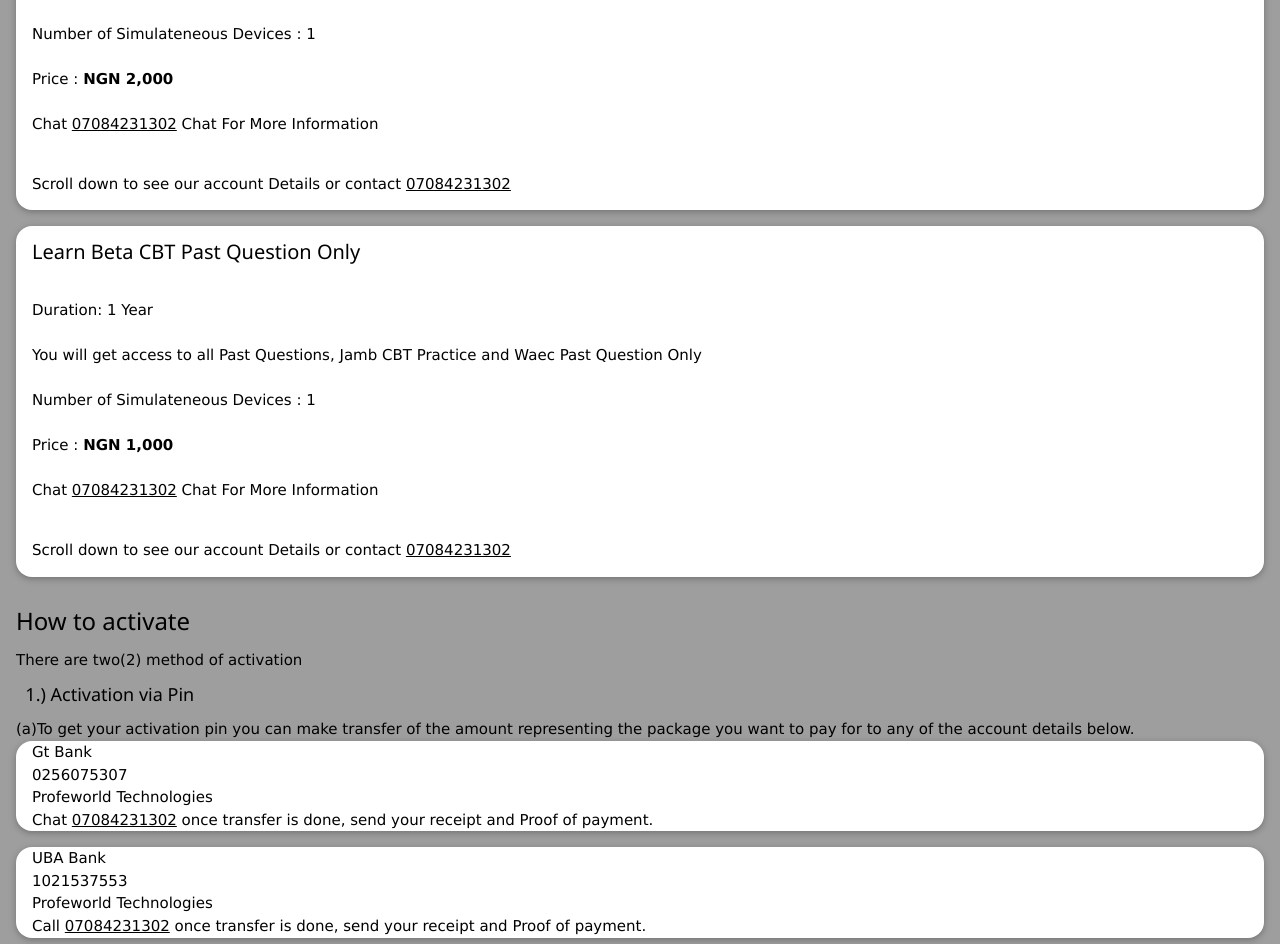
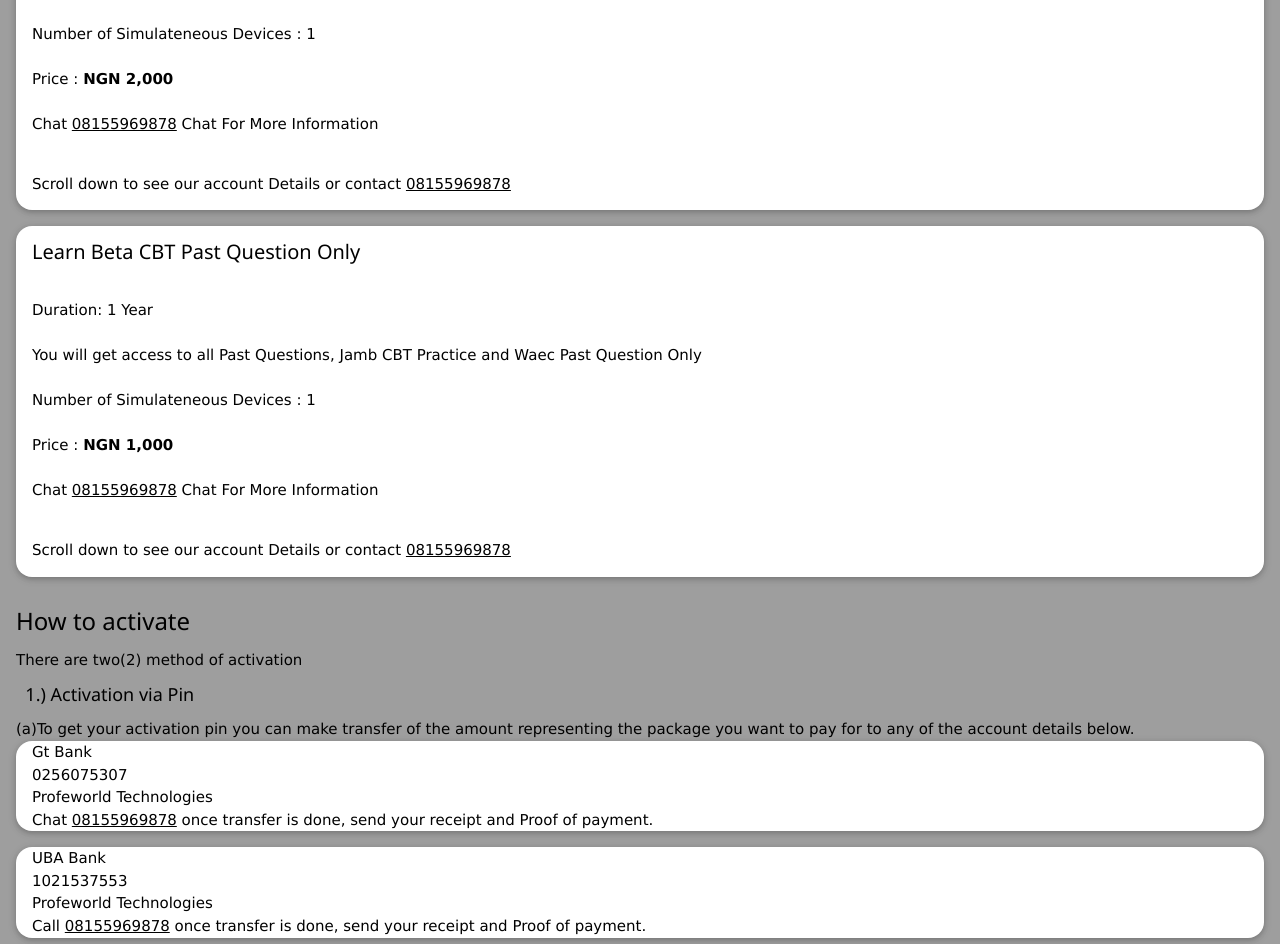
Before and after one commit to profe1000/profeworld-learnbeta-pages, a plain HTML site: page registration_help.html in a window 1280 px wide. Shown: the part 228-1172 px from the top of the page. Drawn offline with nearby package versions, Linux system fonts and the light colour scheme.

Commit message:
Update registration_help.html

```diff
--- a/registration_help.html
+++ b/registration_help.html
@@ -22,11 +22,11 @@
           Number of Simulateneous Devices : 1 <br /><br />
           Price : <b> NGN 2,000 </b> <br />
           <br />
-          Chat <a href="tel:07084231302"> 07084231302</a> Chat For More
+          Chat <a href="tel:08155969878"> 08155969878</a> Chat For More
           Information<br /><br />
           <p>
             Scroll down to see our account Details or contact
-            <a href="tel:07084231302"> 07084231302</a>
+            <a href="tel:08155969878"> 08155969878</a>
           </p>
         </div>
 
@@ -42,11 +42,11 @@
           Number of Simulateneous Devices : 1 <br /><br />
           Price : <b> NGN 1,000 </b> <br />
           <br />
-          Chat <a href="tel:07084231302"> 07084231302</a> Chat For More
+          Chat <a href="tel:08155969878"> 08155969878</a> Chat For More
           Information<br /><br />
           <p>
             Scroll down to see our account Details or contact
-            <a href="tel:07084231302"> 07084231302</a>
+            <a href="tel:08155969878"> 08155969878</a>
           </p>
         </div>
       </div>
@@ -69,7 +69,7 @@
           Gt Bank <br />
           0256075307 <br />
           Profeworld Technologies <br />
-          Chat <a href="tel:07084231302"> 07084231302</a> once transfer is done,
+          Chat <a href="tel:08155969878"> 08155969878</a> once transfer is done,
           send your receipt and Proof of payment.
         </div>
 
@@ -79,7 +79,7 @@
           UBA Bank <br />
           1021537553 <br />
           Profeworld Technologies <br />
-          Call <a href="tel:07084231302"> 07084231302</a> once transfer is done,
+          Call <a href="tel:08155969878"> 08155969878</a> once transfer is done,
           send your receipt and Proof of payment.
         </div>
 
```
